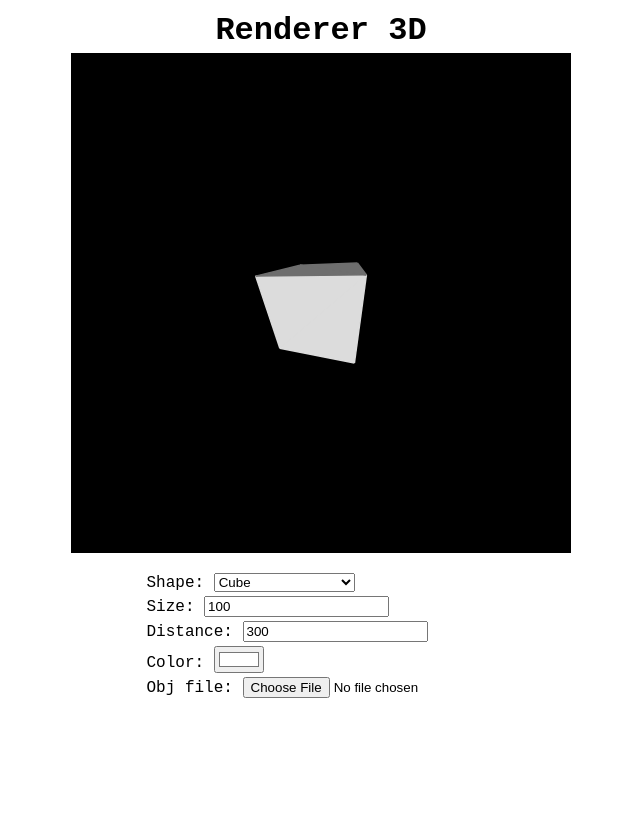
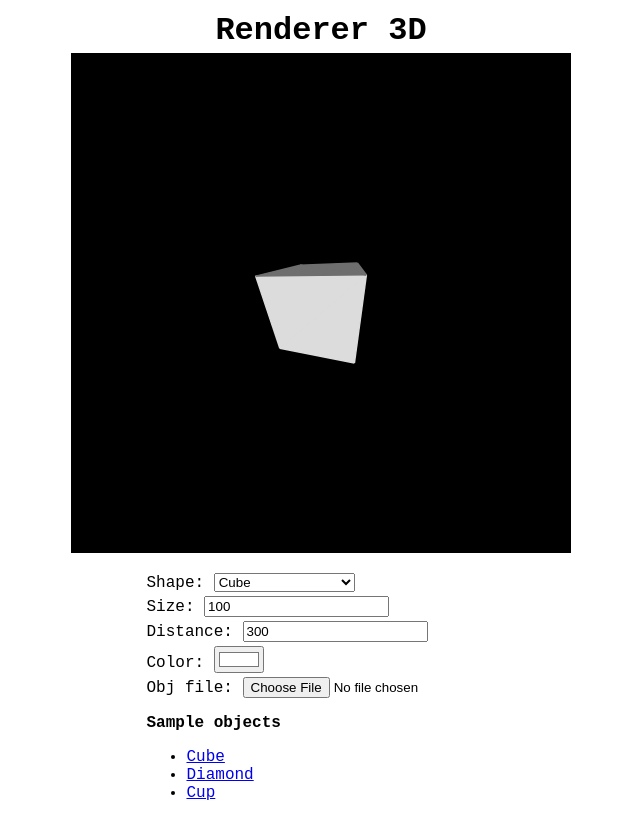
Before and after one commit to sutaC/Renderer3D, a SvelteKit app: page / in a window 1280 px wide. Shown: the top 838 px of the page, without its empty margins (319-959 px from the left). Before the commit the page ends 800 px from the top, so only its background shows below. Built offline with nearby package versions, Linux system fonts and the light colour scheme.

Commit message:
Sample objects list

```diff
--- a/src/routes/+page.svelte
+++ b/src/routes/+page.svelte
@@ -76,6 +76,21 @@
 			on:input={(e) => handleAddFile(e)}
 		/>
 	</div>
+
+	<div class="field">
+		<p><b>Sample objects</b></p>
+		<ul>
+			<li>
+				<a href="/sample-objects/cube.obj">Cube</a>
+			</li>
+			<li>
+				<a href="/sample-objects/diamind.obj">Diamond</a>
+			</li>
+			<li>
+				<a href="/sample-objects/cup.obj">Cup</a>
+			</li>
+		</ul>
+	</div>
 </div>
 
 <style>
```
